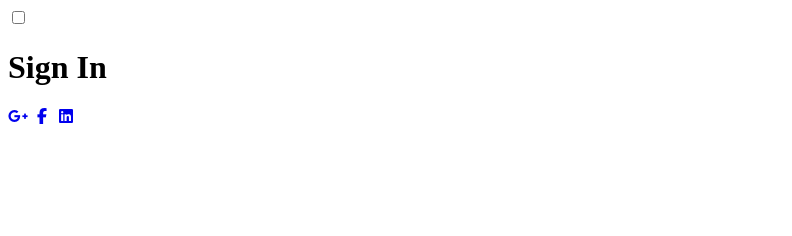
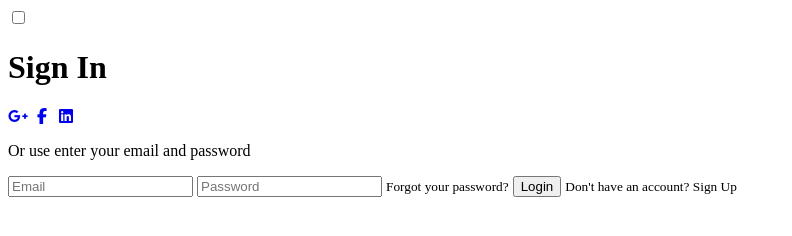
Before and after one commit to MontesCodes/Animated-Responsive-Glass-Login, a plain HTML site: page index.html in a window 1280 px wide. Shown: the whole page, without its empty margins (0-792 px from the left). Drawn offline with Linux system fonts and the light colour scheme.

Commit message:
created the start container, toggle checkbox, sign in section, sign in heading, sign in form section, sign in description, forgot password link, login button, switch to sign in link. 	modified:   index.html

```diff
--- a/index.html
+++ b/index.html
@@ -10,16 +10,23 @@
     <link rel="stylesheet" href="./CSS/style.css" />
   </head>
   <body>
-    <div class="container">
-      <input type="checkbox" id="toggle">
-      <div class="signin">
-        <h1>Sign In</h1>
-        <form>
-          <div class="social">
+    <div class="container"><!-- Container Start -->
+      <input type="checkbox" id="toggle"><!-- Toggle Checkbox -->
+      <div class="signin"> <!-- Sign In Section Start -->
+        <h1>Sign In</h1><!-- Sign In Heading -->
+        <form><!-- Sign In Form Start -->
+          <div class="social"> <!-- Social Media Icons -->
            <a href="#"><i class="fab fa-google-plus-g"></i></a>
            <a href="#"><i class="fab fa-facebook-f"></i></a>
            <a href="#"><i class="fab fa-linkedin"></i></a>
           </div>
+          <p>Or use enter your email and password </p> <!-- Sign In Description -->
+          <input type="email" placeholder="Email" required /><!-- Email Input Field -->
+          <input type="password" placeholder="Password" required /><!-- Password Input Field -->
+          <small>Forgot your password?</small><!-- Forgot Password Link -->
+          <input type="submit" value="Login" /><!-- Login Button -->
+          <small>Don't have an account? <label for="toggle"><!-- Switch to Sign Up Link -->
+            Sign Up</label></small><!-- Switch to Sign Up Link -->
         </form>
       </div>
   </body>
```
